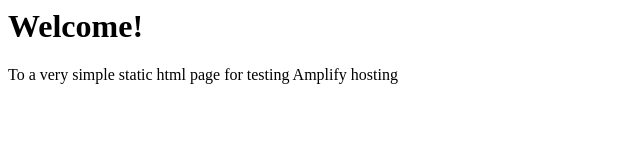
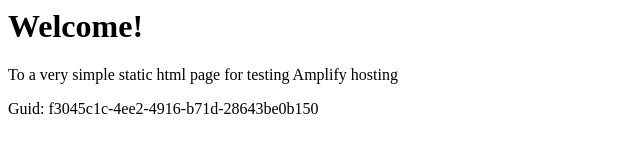
Before and after one commit to aws-aemilia-dub/Github-PR-Commit-Integration-Test-DoNotTouch-v1-preprod-eu-west-1, a website: page src/index.html in a window 1280 px wide. Shown: the whole page, without its empty margins (0-640 px from the left). Drawn offline with Linux system fonts and the light colour scheme.

Commit message:
commit from integ tests

```diff
--- a/src/index.html
+++ b/src/index.html
@@ -1,3 +1,5 @@
+
+
 <html lang="en">
 
 <head>
@@ -10,6 +12,6 @@
 <body>
     <h1>Welcome!</h1>
     <p>To a very simple static html page for testing Amplify hosting</p>
-</body>
+    <p>Guid: f3045c1c-4ee2-4916-b71d-28643be0b150</p></body>
 
 </html>
```
